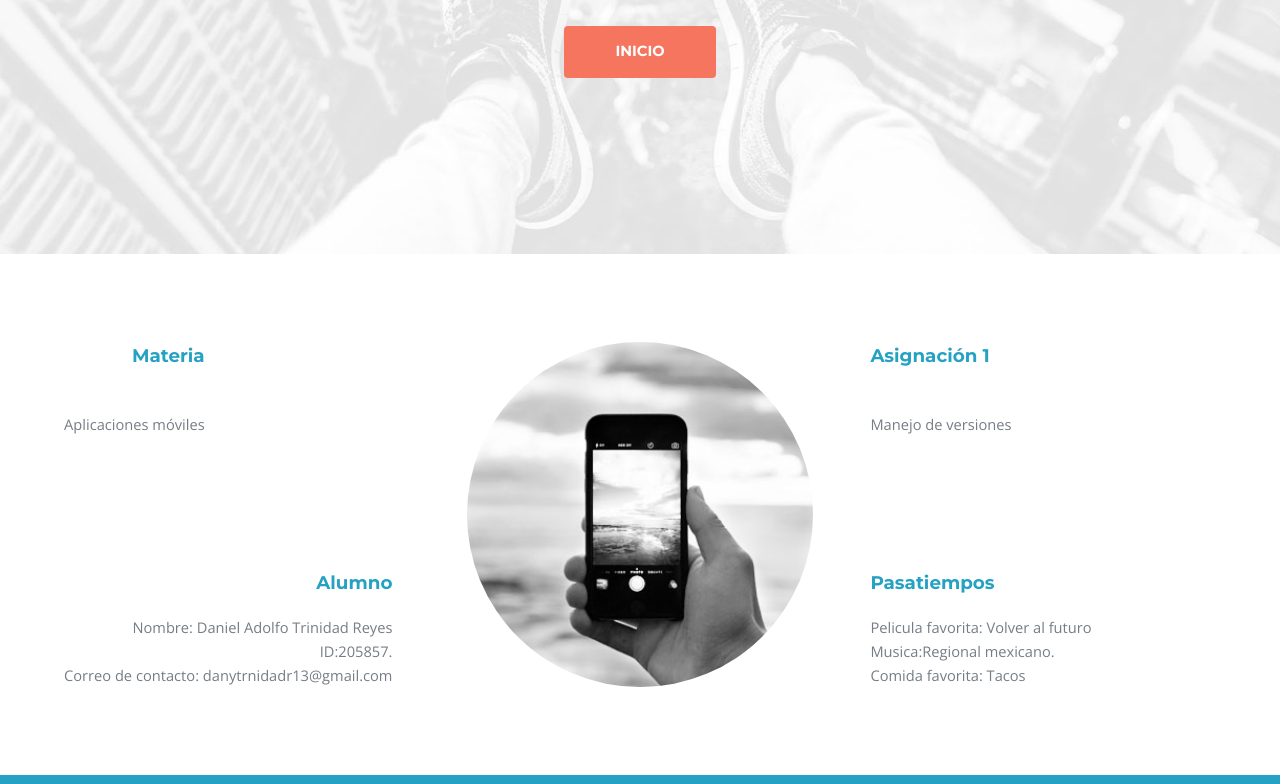
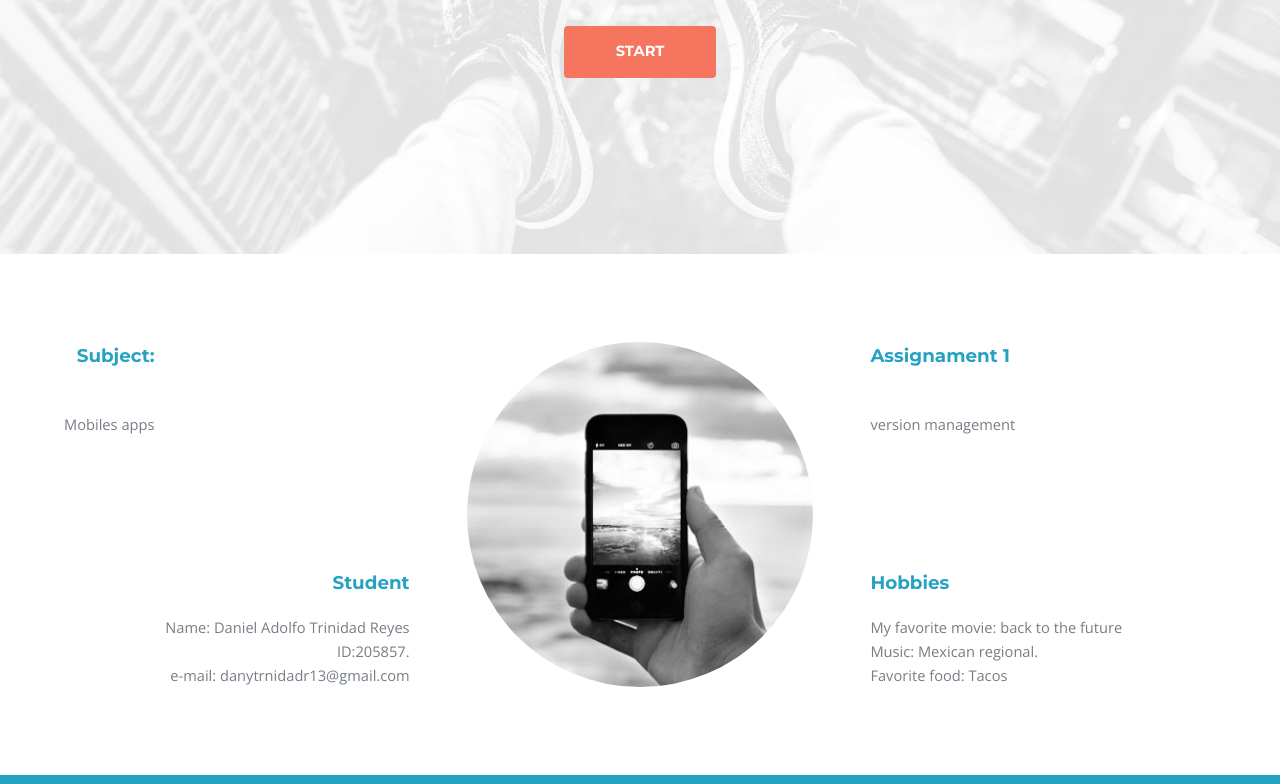
Before and after one commit to danieltr13/LandingDanielTrinidad, a plain HTML site: page index.html in a window 1280 px wide. Shown: the part 366-1150 px from the top of the page. Drawn offline with nearby package versions, Linux system fonts and the light colour scheme.

Commit message:
landingenglish

```diff
--- a/index.html
+++ b/index.html
@@ -39,10 +39,10 @@
 		<!-- Banner -->
 			<section id="banner">
 				<div class="content">
-					<h1>Un poco acerca de mi</h1>
-					<p>En esta página encontras un poco de hobbies e información de contacto<br/></p>
+					<h1>About me</h1>
+					<p>In this page you can find my hobbies and contact information<br/></p>
 					<ul class="actions">
-						<li><a href="#one" class="button scrolly">Inicio
+						<li><a href="#one" class="button scrolly">Start
 						</a></li>
 					</ul>
 				</div>
@@ -53,12 +53,12 @@
 				<div class="inner flex flex-3">
 					<div class="flex-item left">
 						<div>
-							<h3>Materia</h3>
-							<p><br/>Aplicaciones móviles</p>
+							<h3>Subject:</h3>
+							<p><br/> Mobiles apps</p>
 						</div>
 						<div>
-							<h3>Alumno</h3>
-							<p>Nombre: Daniel Adolfo Trinidad Reyes<br /> ID:205857.</br>Correo de contacto: danytrnidadr13@gmail.com</p>
+							<h3>Student</h3>
+							<p>Name: Daniel Adolfo Trinidad Reyes<br /> ID:205857.</br>e-mail: danytrnidadr13@gmail.com</p>
 						</div>
 					</div>
 					<div class="flex-item image fit round">
@@ -67,12 +67,12 @@
 					<div class="flex-item right">
 
 						<div>
-							<h3>Asignación 1</h3>
-							<p><br />Manejo de versiones</p>
+							<h3>Assignament 1</h3>
+							<p><br />version management</p>
 						</div>
 						<div>
-							<h3>Pasatiempos</h3>
-							<p>Pelicula favorita: Volver al futuro<br /> Musica:Regional mexicano.</br>Comida favorita: Tacos</p>
+							<h3>Hobbies</h3>
+							<p>My favorite movie: back to the future<br /> Music: Mexican regional.</br>Favorite food: Tacos</p>
 						</div>
 					</div>
 				</div>
```
